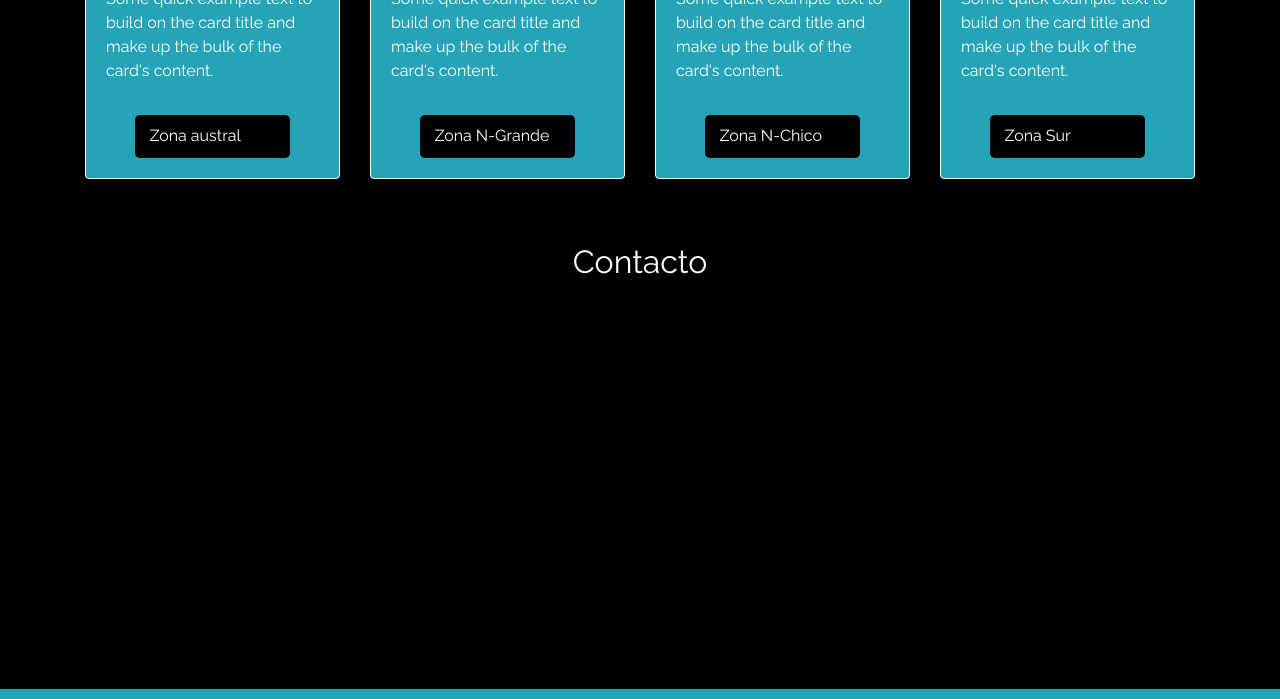
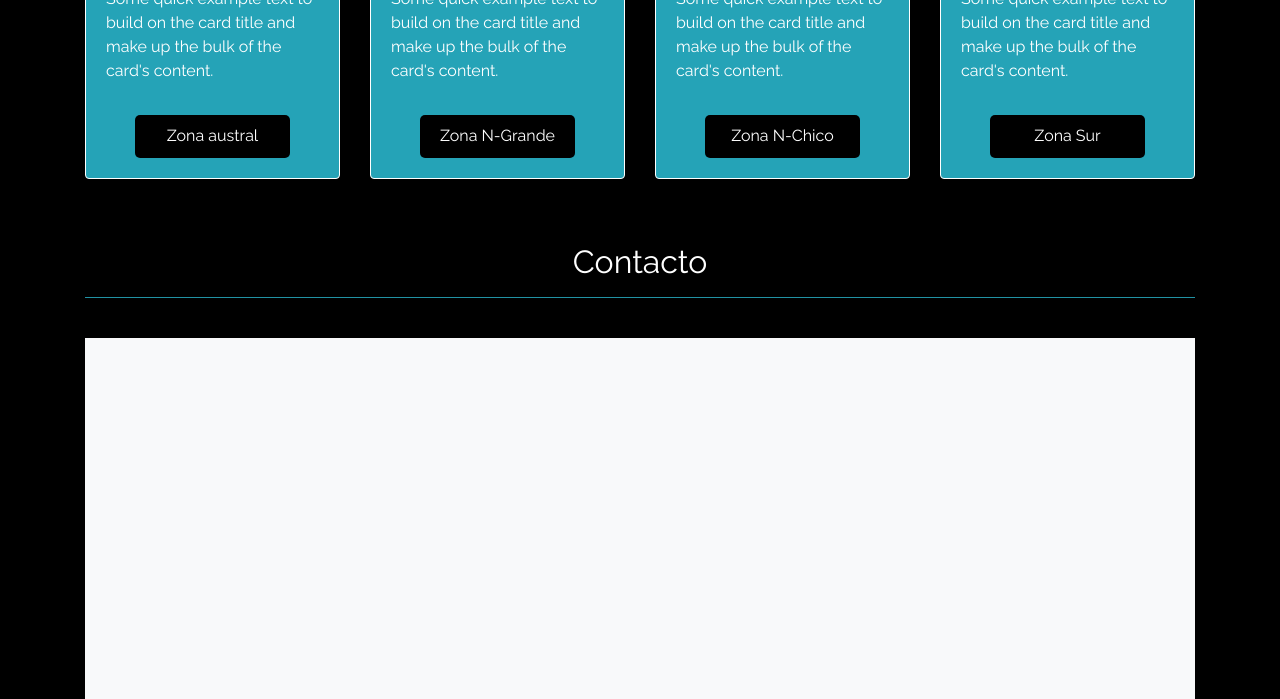
Before and after one commit to ClaudiaRojasSoto/Viajes-Chile, a plain HTML site: page index.html in a window 1280 px wide. Shown: the part 1910-2609 px from the top of the page. Drawn offline with nearby package versions, Linux system fonts and the light colour scheme; a script that the page names is missing.

Commit message:
"text center bottom cards"

```diff
--- a/index.html
+++ b/index.html
@@ -154,7 +154,7 @@
               <h5 class="card-title">Lorem ipsum dolor sit amet.</h5>
               <p class="card-text">Some quick example text to build on the card title and make up the bulk of the card's
                 content.</p>
-              <a href="" class="btn-info" data-toggle="modal" data-target="#modal1">Zona austral</a>
+              <a href="" class="btn-info text-center" data-toggle="modal" data-target="#modal1">Zona austral</a>
             </div>
           </div>
         </div>
@@ -166,7 +166,7 @@
               <h5 class="card-title">Lorem ipsum dolor sit amet.</h5>
               <p class="card-text">Some quick example text to build on the card title and make up the bulk of the card's
                 content.</p>
-              <a href="" class="btn-info" data-toggle="modal" data-target="#modal2">Zona N-Grande</a>
+              <a href="" class="btn-info text-center" data-toggle="modal" data-target="#modal2">Zona N-Grande</a>
             </div>
           </div>
         </div>
@@ -178,7 +178,7 @@
               <h5 class="card-title">Lorem ipsum dolor sit amet.</h5>
               <p class="card-text">Some quick example text to build on the card title and make up the bulk of the card's
                 content.</p>
-              <a href="" class="btn-info" data-toggle="modal" data-target="#modal3">Zona N-Chico</a>
+              <a href="" class="btn-info text-center" data-toggle="modal" data-target="#modal3">Zona N-Chico</a>
             </div>
           </div>
         </div>
@@ -190,7 +190,7 @@
               <h5 class="card-title">Lorem ipsum dolor sit amet</h5>
               <p class="card-text">Some quick example text to build on the card title and make up the bulk of the card's
                 content.</p>
-              <a href="" class="btn-info" data-toggle="modal" data-target="#modal4">Zona Sur</a>
+              <a href="" class="btn-info text-center" data-toggle="modal" data-target="#modal4">Zona Sur</a>
             </div>
           </div>
         </div>
@@ -199,13 +199,12 @@
   </section>
 
   <!-- de acá hacia abajo no se ve -->
-  <!-- Formulario? (yo busqué modal) Asesoría para que funcione con typeform-->
+  <!-- Formulario no se ve-->
   <section class="contacto">
-    <div class="container">
+    <div class="container mb-5">
       <h2 class="text-center">Contacto</h2>
-      <div data-tf-widget="EJgsJTAa" data-tf-iframe-props="title=Formulario de Contacto"
-        style="width:100%;height:400px;"></div>
-      <script src="//embed.typeform.com/next/embed.js"></script>
+      <hr class="separador">
+      <div data-tf-widget="EJgsJTAa" data-tf-iframe-props="title=Formulario de Contacto" style="width:100%;height:400px;" class="bg-light text-dark"></div><script src="embed.typeform.com/next/embed.js"></script>
     </div>
 
 
```
